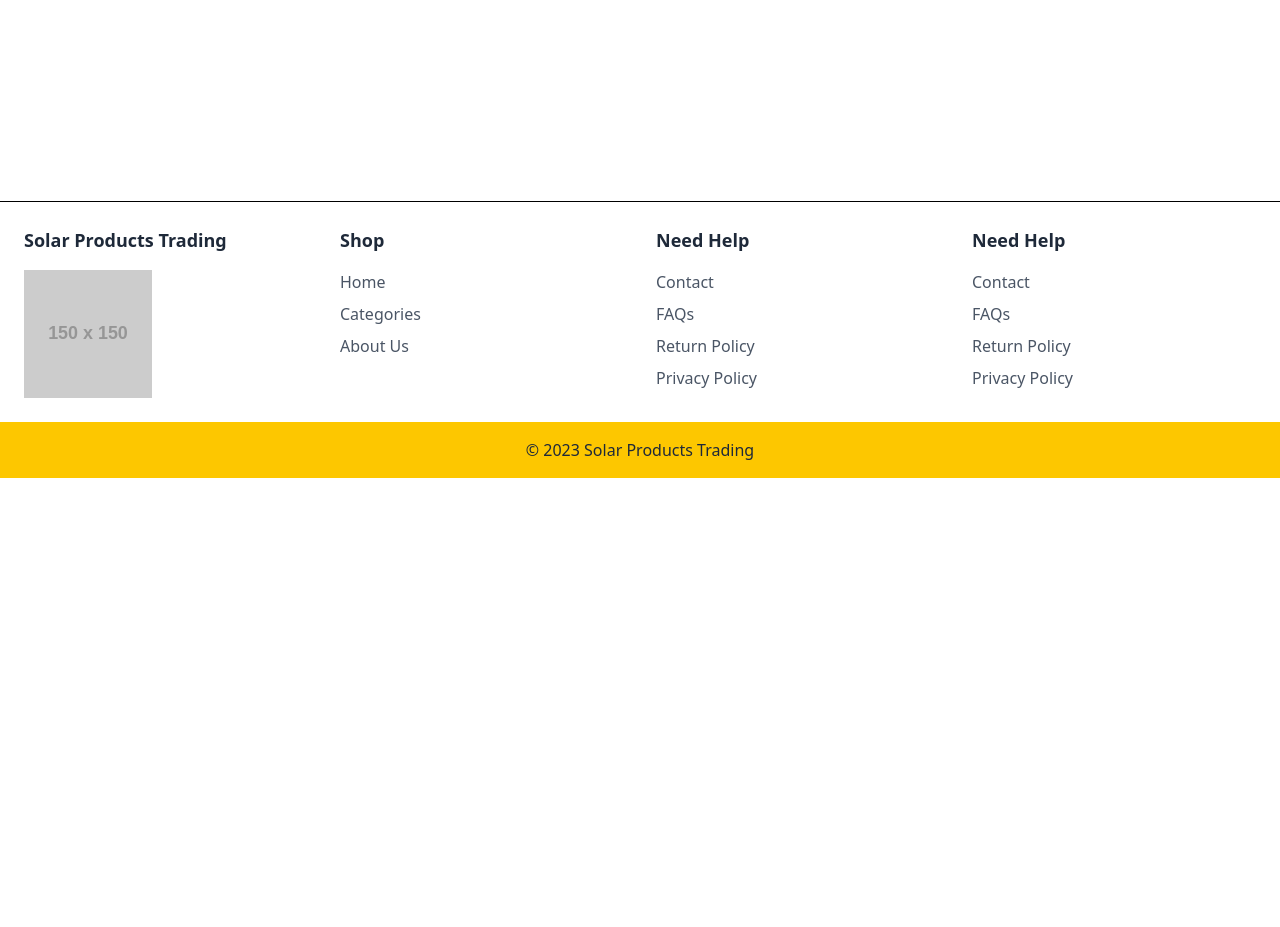
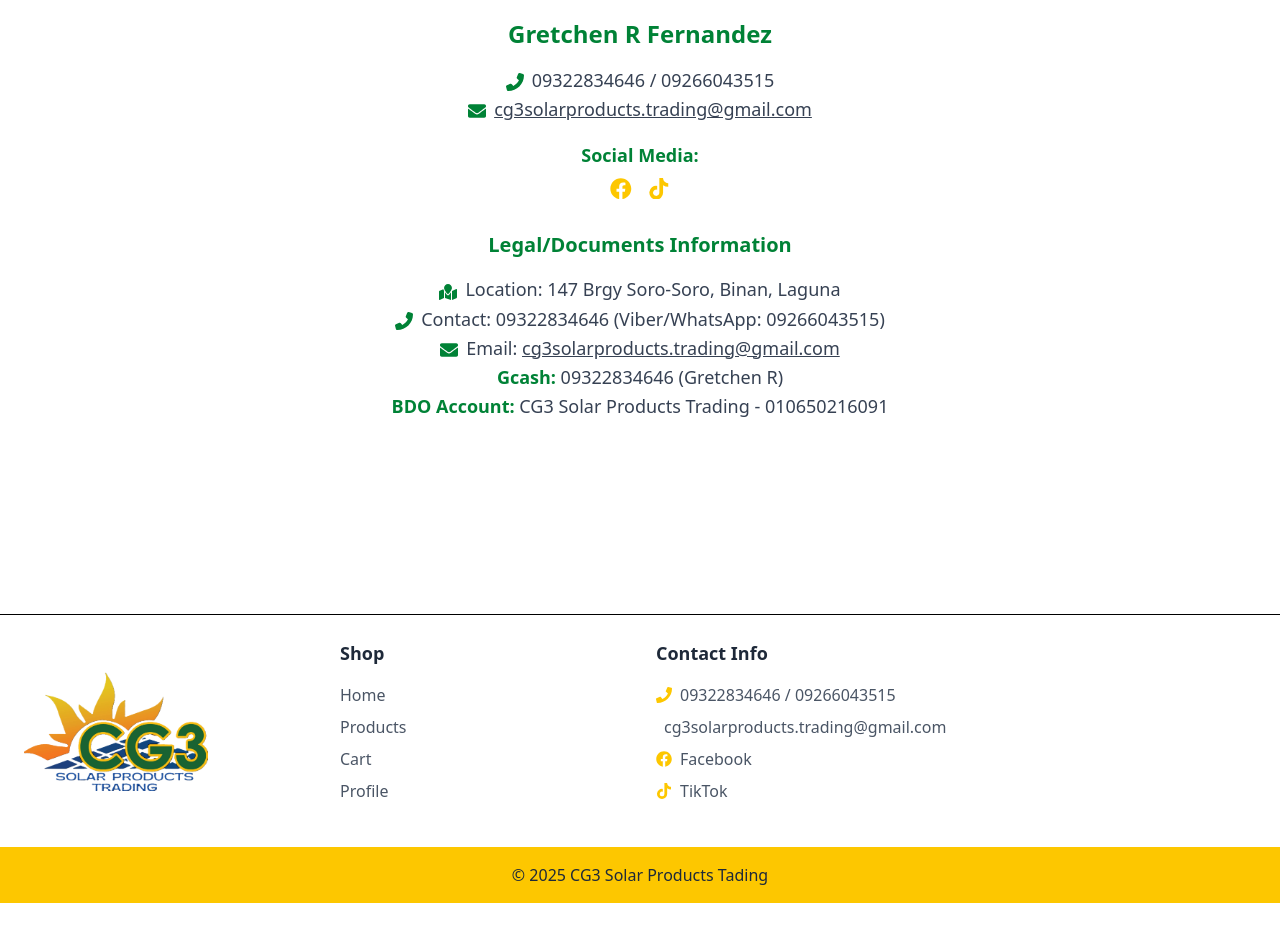
Before and after one commit to urkiddennn/Sales-and-Inventory-System, a React (Vite) app in the folder frontend/: page /contact in a window 1280 px wide. Shown: the part 298-1225 px from the top of the page. Before the commit the page ends 800 px from the top, so only its background shows below. Built offline with nearby package versions, Linux system fonts and the light colour scheme; no server answers.

Commit message:
Update: Update UI in Home page, feching datas needed.

```diff
--- a/frontend/src/App.jsx
+++ b/frontend/src/App.jsx
@@ -24,6 +24,7 @@ import ProductDescriptionPage from "./components/products/ProductDescriptionPage
 import OrdersPage from "./components/order/OrdersPage";
 import OrderPage from "./components/order/OrderPage";
 import ChatPage from "./components/chat/ChatPage";
+import ContactPage from "./components/contact/ContactPage";
 
 // Public route component
 const PublicRoute = ({ children }) => {
@@ -229,19 +230,12 @@ const AppContent = () => {
                     </NonAdminLayout>
                 }
             />
-            <Route
-                path="/about"
-                element={
-                    <NonAdminLayout>
-                        <div className="p-6">About Page (Placeholder)</div>
-                    </NonAdminLayout>
-                }
-            />
+
             <Route
                 path="/contact"
                 element={
                     <NonAdminLayout>
-                        <div className="p-6">Contact Page (Placeholder)</div>
+                        <ContactPage />
                     </NonAdminLayout>
                 }
             />
--- a/frontend/src/components/Footer.jsx
+++ b/frontend/src/components/Footer.jsx
@@ -1,98 +1,97 @@
 import React from 'react';
 import { Link } from 'react-router-dom';
-
+// Importing icons from React Icons
+import { FaPhone, FaEnvelope, FaFacebook, FaTiktok } from 'react-icons/fa';
+import logoImg from "../assets/logo.png"
 const Footer = () => {
+    const logoStyle = {
+        backgroundImage: `url(${logoImg})`,// Replace with your image URL
+        backgroundSize: 'contain', // Ensures the image covers the entire div
+        backgroundPosition: 'center',
+        backgroundRepeat: 'no-repeat'
+    }
     return (
         <footer className="bg-white border-t py-6">
             <div className="max-w-7xl mx-auto px-6 grid grid-cols-1 sm:grid-cols-2 lg:grid-cols-4 gap-8">
                 {/* Logo/Brand */}
-                <div>
-                    <h3 className="text-lg font-bold text-gray-800 mb-4">Solar Products Trading</h3>
-                    <img
-                        src="https://via.placeholder.com/150"
-                        alt="Footer Placeholder"
-                        className="w-32 h-32 object-cover"
-                    />
+                <div className='flex flex-col items-start gap-2 w-full justify-center'>
+                    <div className='w-46 h-46' style={logoStyle}></div>
+
+
                 </div>
+
 
                 {/* Shop Links */}
                 <div>
                     <h3 className="text-lg font-semibold text-gray-800 mb-4">Shop</h3>
                     <ul className="space-y-2">
                         <li>
-                            <Link to="/products" className="text-gray-600 hover:underline">
+                            <Link to="/" className="text-gray-600 hover:underline">
                                 Home
                             </Link>
                         </li>
                         <li>
-                            <Link to="/categories" className="text-gray-600 hover:underline">
-                                Categories
+                            <Link to="/products" className="text-gray-600 hover:underline">
+                                Products
                             </Link>
                         </li>
                         <li>
-                            <Link to="/about" className="text-gray-600 hover:underline">
-                                About Us
+                            <Link to="/cart" className="text-gray-600 hover:underline">
+                                Cart
+                            </Link>
+                        </li>
+                        <li>
+                            <Link to="/profile" className="text-gray-600 hover:underline">
+                                Profile
                             </Link>
                         </li>
                     </ul>
                 </div>
 
                 {/* Need Help Links */}
+
+
+                {/* Contact Info */}
                 <div>
-                    <h3 className="text-lg font-semibold text-gray-800 mb-4">Need Help</h3>
+                    <h3 className="text-lg font-semibold text-gray-800 mb-4">Contact Info</h3>
                     <ul className="space-y-2">
-                        <li>
-                            <Link to="/contact" className="text-gray-600 hover:underline">
-                                Contact
-                            </Link>
+                        <li className="flex items-center text-gray-600">
+                            <FaPhone className="mr-2 text-yellow-400" />
+                            <span>09322834646 / 09266043515</span>
                         </li>
-                        <li>
-                            <Link to="/faq" className="text-gray-600 hover:underline">
-                                FAQs
-                            </Link>
+                        <li className="flex items-center text-gray-600">
+                            <FaEnvelope className="mr-2 text-yellow-400" />
+                            <a href="mailto:cg3solarproducts.trading@gmail.com" className="hover:underline">
+                                cg3solarproducts.trading@gmail.com
+                            </a>
                         </li>
-                        <li>
-                            <Link to="/return-policy" className="text-gray-600 hover:underline">
-                                Return Policy
-                            </Link>
+                        <li className="flex items-center text-gray-600">
+                            <FaFacebook className="mr-2 text-yellow-400" />
+                            <a
+                                href="https://www.facebook.com/cg3trading"
+                                target="_blank"
+                                rel="noopener noreferrer"
+                                className="hover:underline"
+                            >
+                                Facebook
+                            </a>
                         </li>
-                        <li>
-                            <Link to="/privacy-policy" className="text-gray-600 hover:underline">
-                                Privacy Policy
-                            </Link>
-                        </li>
-                    </ul>
-                </div>
-
-                {/* Need Help Links (Duplicate for Wireframe) */}
-                <div>
-                    <h3 className="text-lg font-semibold text-gray-800 mb-4">Need Help</h3>
-                    <ul className="space-y-2">
-                        <li>
-                            <Link to="/contact" className="text-gray-600 hover:underline">
-                                Contact
-                            </Link>
-                        </li>
-                        <li>
-                            <Link to="/faq" className="text-gray-600 hover:underline">
-                                FAQs
-                            </Link>
-                        </li>
-                        <li>
-                            <Link to="/return-policy" className="text-gray-600 hover:underline">
-                                Return Policy
-                            </Link>
-                        </li>
-                        <li>
-                            <Link to="/privacy-policy" className="text-gray-600 hover:underline">
-                                Privacy Policy
-                            </Link>
+                        <li className="flex items-center text-gray-600">
+                            <FaTiktok className="mr-2 text-yellow-400" />
+                            <a
+                                href="https://www.tiktok.com/@cg3solarproductstrading"
+                                target="_blank"
+                                rel="noopener noreferrer"
+                                className="hover:underline"
+                            >
+                                TikTok
+                            </a>
                         </li>
                     </ul>
                 </div>
             </div>
             <div className="bg-yellow-400 text-center py-4 mt-6">
-                <p className="text-gray-800">© 2023 Solar Products Trading</p>
+                <p className="text-gray-800">© 2025 CG3 Solar Products Tading</p>
             </div>
         </footer>
     );
--- a/frontend/src/components/YellowGap.jsx
+++ b/frontend/src/components/YellowGap.jsx
@@ -2,7 +2,7 @@ import React from 'react'
 
 const YellowGap = () => {
     return (
-        <div className='w-full h-20 bg-yellow-400'>YellowGap</div>
+        <div className='w-full h-20 bg-yellow-400'></div>
     )
 }
 
--- /dev/null
+++ b/frontend/src/components/contact/ContactPage.jsx
@@ -0,0 +1,74 @@
+import React from 'react';
+
+import { FaFacebook, FaTiktok, FaEnvelope, FaMapMarked } from 'react-icons/fa';
+import { FaPhoneFlip } from "react-icons/fa6";
+import logoImg from "../../assets/logo.png"
+function ContactPage() {
+    const logoStyle = {
+        backgroundImage: `url(${logoImg})`,// Replace with your image URL
+        backgroundSize: 'contain', // Ensures the image covers the entire div
+        backgroundPosition: 'center',
+        backgroundRepeat: 'no-repeat'
+    }
+    return (
+        <div className="bg-white text-green-700 min-h-screen flex flex-col items-center p-6">
+            {/* Logo */}
+            <div className='w-64 h-40 mb-5' style={logoStyle}>
+
+            </div>
+            {/* Product Owner Name and Contact Details */}
+            <section className="mb-8 text-center">
+                <h1 className="text-2xl font-bold text-green-700">Gretchen R Fernandez</h1>
+                <p className="mt-4 text-lg leading-relaxed text-gray-700">
+                    <FaPhoneFlip className="inline-block mr-2 text-green-700" />
+                    <span>09322834646 / 09266043515</span> <br />
+                    <FaEnvelope className="inline-block mr-2 text-green-700" />
+                    <a href="mailto:cg3solarproducts.trading@gmail.com" className="underline hover:text-green-500">
+                        cg3solarproducts.trading@gmail.com
+                    </a>
+                    <br />
+                    <strong className="text-green-700 mt-4 block">Social Media:</strong>
+                    <div className="flex justify-center space-x-4 mt-2">
+                        <a
+                            href="https://www.facebook.com/cg3trading"
+                            className="hover:text-yellow-500"
+                            target="_blank"
+                            rel="noopener noreferrer"
+                        >
+                            <FaFacebook size="1.2em" className="text-yellow-400" />
+                        </a>
+                        <a
+                            href="https://www.tiktok.com/@cg3solarproductstrading"
+                            className="hover:text-yellow-500"
+                            target="_blank"
+                            rel="noopener noreferrer"
+                        >
+                            <FaTiktok size="1.2em" className="text-yellow-400" />
+                        </a>
+                    </div>
+                </p>
+            </section>
+
+            {/* Legal/Documents Needs */}
+            <section className="mb-8 text-center">
+                <h2 className="text-xl font-bold text-green-700">Legal/Documents Information</h2>
+                <p className="mt-4 text-lg leading-relaxed text-gray-700">
+                    <FaMapMarked className="inline-block mr-2 text-green-700" />
+                    Location: 147 Brgy Soro-Soro, Binan, Laguna <br />
+                    <FaPhoneFlip className="inline-block mr-2 text-green-700" />
+                    Contact: 09322834646 (Viber/WhatsApp: 09266043515) <br />
+                    <FaEnvelope className="inline-block mr-2 text-green-700" />
+                    Email:{' '}
+                    <a href="mailto:cg3solarproducts.trading@gmail.com" className="underline hover:text-green-500">
+                        cg3solarproducts.trading@gmail.com
+                    </a>
+                    <br />
+                    <strong className="text-green-700">Gcash:</strong> 09322834646 (Gretchen R) <br />
+                    <strong className="text-green-700">BDO Account:</strong> CG3 Solar Products Trading - 010650216091
+                </p>
+            </section>
+        </div>
+    );
+}
+
+export default ContactPage;
```
Also changed, not shown: frontend/src/components/BestDeals.jsx (+50 -12 lines), frontend/src/components/FeaturedSection.jsx (+52 -6 lines), frontend/src/components/Header.jsx (+18 -8 lines), frontend/src/components/hero/Hero.jsx (+7 -2 lines), frontend/src/assets/logo.png (added), 1 other file (tests, documents, lock files or other folders).
